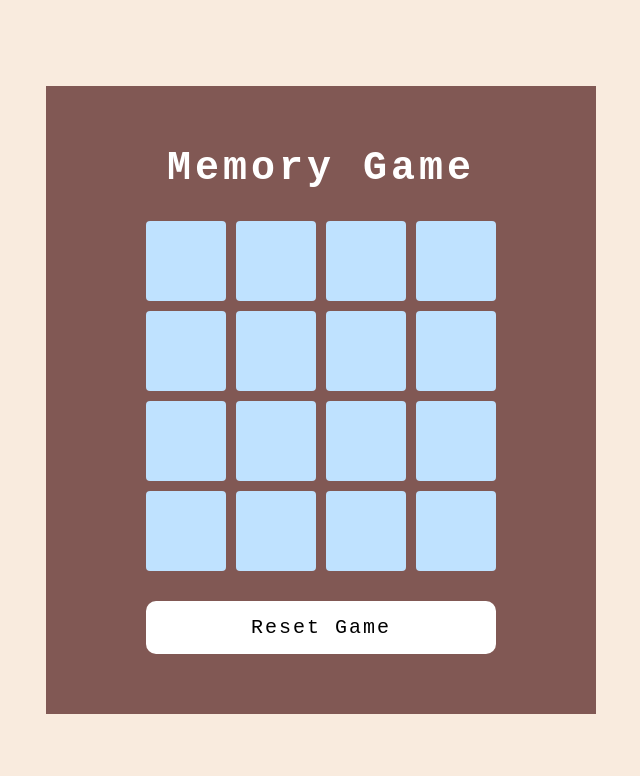
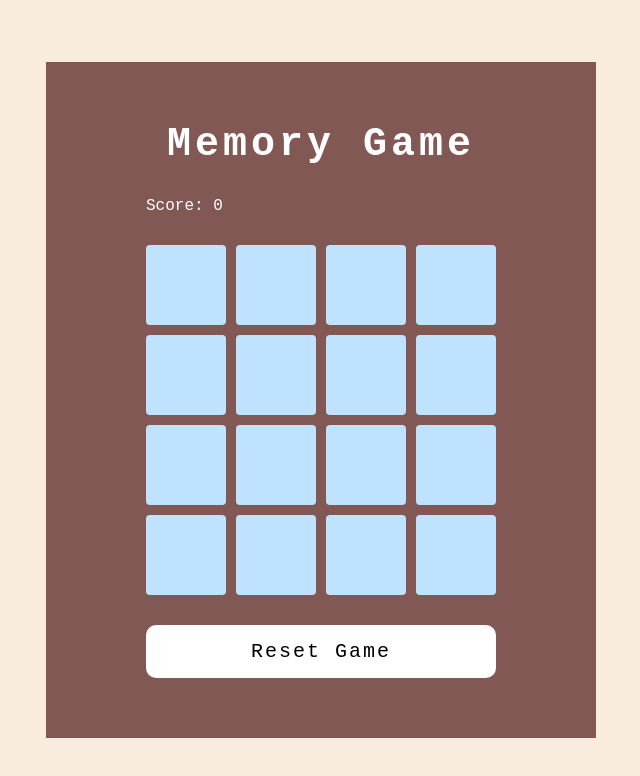
Before and after one commit to VaultDweller13/junior-hackathon, a React (Vite) app: page / in a window 1280 px wide. Shown: the top 776 px of the page, without its empty margins (319-959 px from the left). Built offline with nearby package versions, Linux system fonts and the light colour scheme.

Commit message:
feat: add score tracking

```diff
--- a/src/components/MainLayout.module.css
+++ b/src/components/MainLayout.module.css
@@ -31,3 +31,8 @@
 .field-disabled {
   pointer-events: none;
 }
+
+.score {
+  margin: 0;
+  color: #fff;
+}
--- a/src/components/MainLayout.tsx
+++ b/src/components/MainLayout.tsx
@@ -12,23 +12,14 @@ type CardData = {
   isFlipped: boolean;
 };
 
-const checkIfBoardFlipped = (data: CardData[]) => {
-  if (!data.length) return;
-
-  if (data.every((item) => item.isFlipped)) {
-    setTimeout(() => {
-      alert("Congratulations!");
-    }, 1000);
-  }
-};
-
 export const MainLayout = ({ size }: MainLayoutProps) => {
   const pairsNum = Math.ceil(size / 2);
   const [cardData, setCardData] = useState<CardData[]>([]);
   const [isFieldDisabled, setIsFieldDisabled] = useState(false);
+  const [score, setScore] = useState(0);
   const flippedPairRef = useRef<number[] | null[]>([null, null]);
   const flippedPair = flippedPairRef.current;
-
+  console.log(score);
   const flipCard = (index: number | null) => {
     if (index === null) return;
 
@@ -44,6 +35,7 @@ export const MainLayout = ({ size }: MainLayoutProps) => {
   };
 
   const createBoard = useCallback(() => {
+    setScore(0);
     const numbers = Array.from(Array(pairsNum), (_, index) => index + 1);
 
     setCardData(
@@ -58,12 +50,22 @@ export const MainLayout = ({ size }: MainLayoutProps) => {
     );
   }, [pairsNum]);
 
+  const checkIfBoardFlipped = () => {
+    if (!cardData.length) return;
+
+    if (cardData.every((item) => item.isFlipped)) {
+      setTimeout(() => {
+        alert(`Congratulations! Your score is ${score} `);
+      }, 1000);
+    }
+  };
+
   useEffect(() => {
     createBoard();
   }, [createBoard]);
 
   useEffect(() => {
-    checkIfBoardFlipped(cardData);
+    checkIfBoardFlipped();
   });
 
   const onCardClick = (index: number) => {
@@ -76,7 +78,7 @@ export const MainLayout = ({ size }: MainLayoutProps) => {
       if (
         cardData[flippedPair[0]].iconNum === cardData[flippedPair[1]].iconNum
       ) {
-        // update score
+        setScore((score) => score + 1);
       } else {
         const indexes = [flippedPair[0], flippedPair[1]];
         setIsFieldDisabled(true);
@@ -94,6 +96,7 @@ export const MainLayout = ({ size }: MainLayoutProps) => {
   return (
     <>
       <h2 className={styles.header}>Memory Game</h2>
+      <p className={styles.score}>Score: {score}</p>
       <div
         className={`${styles.field} ${
           isFieldDisabled ? styles["field-disabled"] : ""
```
